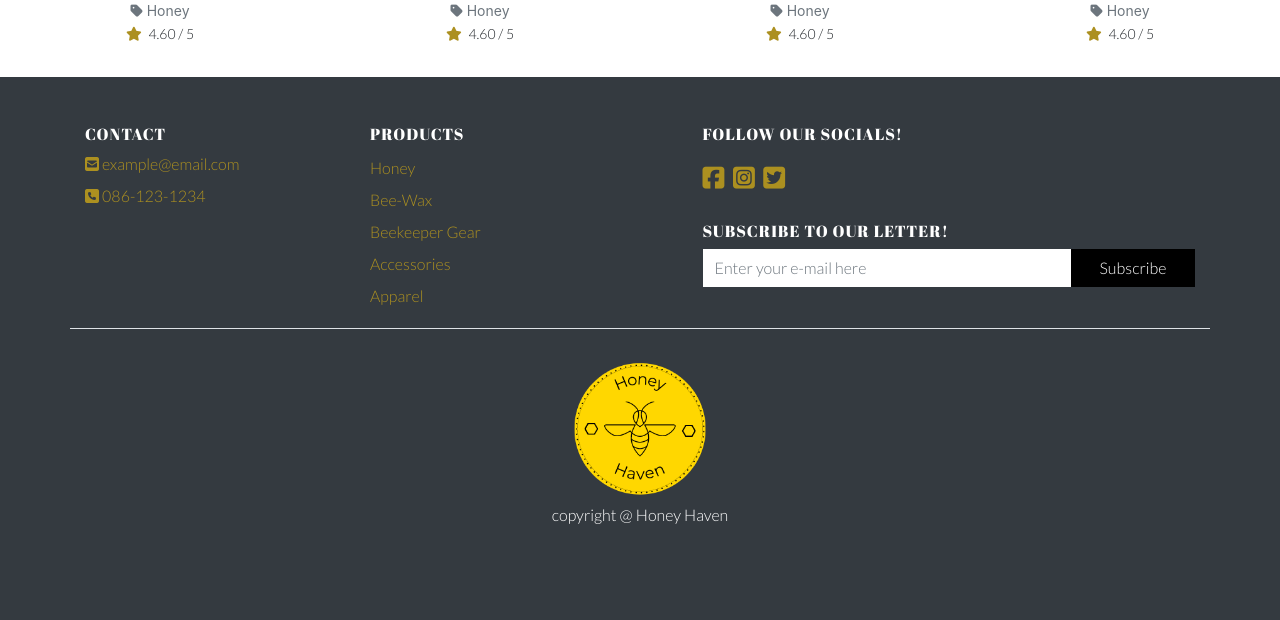
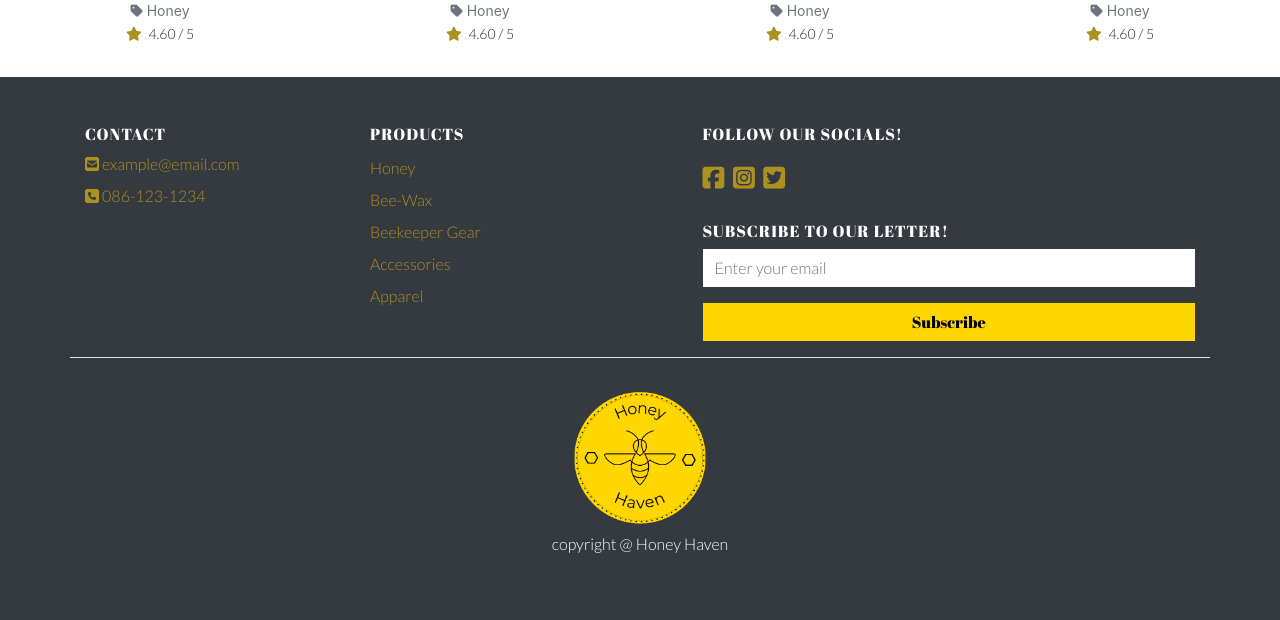
Before and after one commit to Code-Institute-Submissions/MaksimB96-PP5_E-Com.2, a Django app: page / in a window 1280 px wide. Shown: the part 2229-2849 px from the top of the page. Before the commit the page ends 2753 px from the top, so only its background shows below. Run offline with Django 3.2, Linux system fonts and the light colour scheme; the visitor is signed in with stand-in values (Sample User, id 1); data comes from the database, SQL or seed files in the repository; some libraries are stand-ins or nearby versions.

Commit message:
Fix: email field attributes

```diff
--- a/home/views.py
+++ b/home/views.py
@@ -1,21 +1,31 @@
-from django.shortcuts import render
+from django.shortcuts import render, redirect
 from django.contrib import messages
 from django.core.mail import send_mail
 
 from products.models import Product
 from subscription.models import Subscribers
+from subscription.forms import SubscribeForm
 
 
 
 def index(request):
     """Main index page render and handles News Letter Subscribers"""
     products = Product.objects.filter(category__name='honey')
-
-    if request.method == 'POST':
-        form = SubscriberForm
+    form = SubscribeForm()
+    # if request.method == 'POST':
+    #     form = SubscriberForm(request.Post)
+    #     if form.is_valid():
+    #         form.save()
+    #         messages.success(request, 'Thank you for subscribing to our News')
+    #         return redirect('home')
+    #     else:
+    #         form = SubscriberForm()
 
     context = {
-        'products': products
+        'products': products,
+        'form': form,
     }
 
     return render(request, 'home/index.html', context)
+
+    # <input type="email" class="form-control" placeholder="Enter your e-mail here">
--- a/subscription/forms.py
+++ b/subscription/forms.py
@@ -1,14 +1,21 @@
-from django import form
+from django import forms
 from .models import Subscribers, NewsLetter
 
 
-class SubscribeForm(form.ModelForm):
+class SubscribeForm(forms.ModelForm):
+    email= forms.CharField(max_length=100,
+                           widget= forms.EmailInput
+                           (attrs={'placeholder':'Enter your email'}))
     class Meta:
         model = Subscribers
-        field = ['email',]
+        fields = ['email',]
 
+    def __init__(self, *args, **kwargs):
+        super().__init__(*args, **kwargs)
+        for key, field in self.fields.items():
+            field.label = ""
 
-class SubscriberAdminNews(form.ModelForm):
+class SubscriberAdminNews(forms.ModelForm):
     class Meta:
         model = NewsLetter
         fields = '__all__'
--- a/subscription/templates/subscription/newsletter.html
+++ b/subscription/templates/subscription/newsletter.html
@@ -2,4 +2,7 @@
 {% load static %}
 
 {% block content %}
+<div class="login-detail-wrapper d-flex align-items-center justify-content-center">
+    hello world
+</div>
 {% endblock %}
--- a/subscription/views.py
+++ b/subscription/views.py
@@ -4,4 +4,5 @@ from django.shortcuts import render
 def admin_news_form(request):
     """Handles The admin news section and sends mail"""
 
-    return render(request, 'subscriptions/newsletter.html')
+
+    return render(request, 'subscription/newsletter.html')
--- a/templates/base.html
+++ b/templates/base.html
@@ -104,6 +104,7 @@
                     </a>
                     <div class="dropdown-menu body-text border-0 bg-dark text-white" aria-labelledby="navbarDropdownMenuLink2">
                         <a href="{% url 'add_product' %}" class="dropdown-item text-white">Products</a>
+                        <a href="{% url 'admin_news' %}" class="dropdown-item text-white">News</a>
                     </div>
                 </li>
                 {% endif %}
@@ -206,11 +207,13 @@
                             <a href="#" class="socials-icon pr-1"><i class="fa-brands fa-square-twitter"></i></a>
 
                             <h2 class="footer-head head-text text-white pt-4">Subscribe to Our Letter!</h2>
-                            <form action="" method="" class="subscribe-footer">
+                            <form action="{% url 'home' %}" method="POST" class="subscribe-footer">
                                 {% csrf_token %}
+
+                                {{ form.email|as_crispy_field }}
+
                                 <div class="form-group d-flex">
-                                    <input type="email" class="form-control" placeholder="Enter your e-mail here">
-                                    <input type="submit" value="Subscribe" class="form-control footer-submit">
+                                    <input type="submit" value="Subscribe" class="form-control btn btn-gold-blk head-text w-100">
                                 </div>
                             </form>
                         </div>
```
Also changed, not shown: home/migrations/0002_auto_20230811_1839.py (added), subscription/migrations/0001_initial.py (added).
